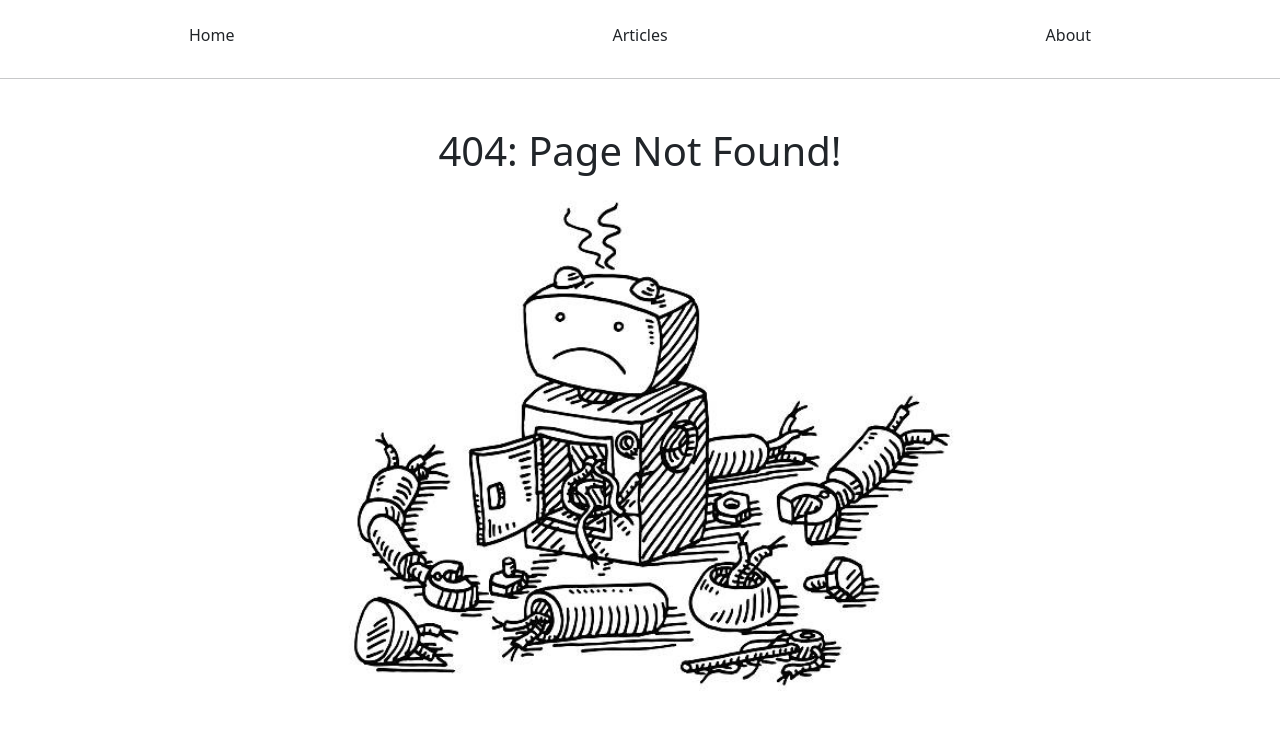
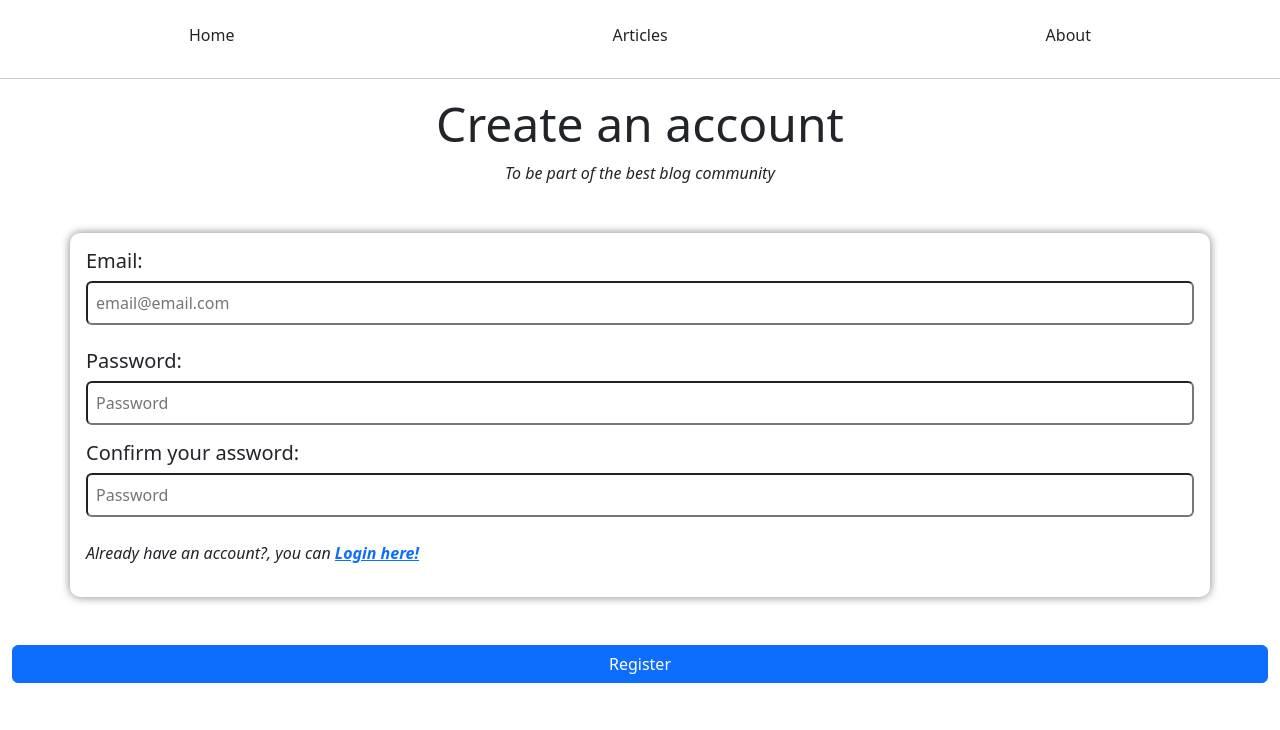
Before and after one commit to liljemery/FullStackReact, a React (Vite) app: page /register in a window 1280 px wide. Before the commit this address had no page. Shown: the top 730 px of the page. Built offline with nearby package versions, Linux system fonts and the light colour scheme.

Commit message:
feat: Firebase Auth on login page

```diff
--- a/package.json
+++ b/package.json
@@ -12,6 +12,7 @@
   "dependencies": {
     "axios": "^1.4.0",
     "bootstrap": "^3.4.1",
+    "firebase": "^10.1.0",
     "react": "^18.2.0",
     "react-dom": "^18.2.0",
     "react-router-dom": "^6.14.2"
--- a/src/App.jsx
+++ b/src/App.jsx
@@ -5,8 +5,9 @@ import ArticlePage from './Components/ArticlePage';
 import Home from './Components/Home';
 import NotFound from './Components/NotFound';
 import NavBar from './NavBar';
+import Login from './Components/Login';
+import Register from './Components/Register';
 import "./style.css";
-
 function App() {
   return (
     <>
@@ -15,6 +16,8 @@ function App() {
         <div className='container-fluid' style={{transition: 1}}>
           <Routes>
             <Route path='/' element={<Home/>}/>
+            <Route path='/login' element={<Login/>}/>
+            <Route path='/register' element={<Register/>}/>
             <Route path='/about' element={<About/>}/>
             <Route path='/articles' element={<Articles/>}/>
             <Route path='/articles/:articleId' element={<ArticlePage/>}/>
--- /dev/null
+++ b/src/Components/Login.jsx
@@ -0,0 +1,74 @@
+import React from 'react'
+import { useState } from 'react'
+import { Link, useNavigate } from 'react-router-dom';
+import {getAuth, signInWithEmailAndPassword} from 'firebase/auth'
+
+const Login = () => {
+  const [email, setEmail] = useState('')
+  const [password, setPassword] = useState('')
+  const [error, setError ] = useState('')
+  const navigate = useNavigate();
+
+  const logIn = async () => {
+    try{
+      await signInWithEmailAndPassword(getAuth(), email, password)
+      navigate('/articles')
+    }catch (e){
+      setError(e.message)
+    }
+  }
+
+  const handleSubmit = (e) =>{
+    if(email === ''|| password === ''){
+      setError('Please fullfil all the labels')
+    }
+    // else if(!email){
+    //   setError(<Link to='/register'>Register here!</Link>)
+    // }
+    else{
+      logIn();
+      setEmail('')
+      setPassword('')
+      setError('')
+    }
+  }
+  return (
+    <>
+    <div className='d-flex flex-column'>
+      <div className='text-center mb-5'>
+        <h1 className='display-5'>Log In into your Account</h1>
+        <em className='h6'>So you can vote the blogs and comment on them</em>
+      </div>
+
+      <div className='logReg pt-3 pb-3 px-3 container mx-auto'>
+        {error? <h5 className='bg-danger text-white container text-center py-1 border-100'>{error}</h5>: ''}
+        <h5 className=''>Email:</h5>
+        <input type="email"
+        className='w-100 mb-4 rounded p-2'
+         placeholder='email@email.com'
+         value={email}
+         onChange={e => setEmail(e.target.value)}
+         />
+
+        <h5 className=''>Password:</h5>
+        <input
+        type="password"
+        className='w-100 rounded p-2'
+        placeholder='Password'
+        value={password}
+        onChange={e => setPassword(e.target.value)}
+        />
+        <p className='pt-4'><em> Don't have an account?, you can <b className='font-weight-bold'><Link to='/register'>Register here!</Link></b></em></p>
+      </div>
+
+      <button
+      className='btn btn-primary mt-5'
+      onClick={handleSubmit}
+      >Login</button>
+
+    </div>
+    </>
+  )
+}
+
+export default Login
--- /dev/null
+++ b/src/Components/Register.jsx
@@ -0,0 +1,75 @@
+import React from 'react'
+import { useState } from 'react'
+import { Link } from 'react-router-dom'
+
+const Register = () => {
+  const [email, setEmail] = useState('')
+  const [password, setPassword] = useState('')
+  const [passwordConfirm, setPasswordConfirm] = useState('')
+  const [error, setError ] = useState('')
+
+  const handleSubmit = (e) =>{
+    if(email === ''|| password === ''){
+      setError('Please fullfil all the labels')
+    }
+    else if( password != passwordConfirm){
+      setError(`The passwords aren't the same`)
+    }
+    else{
+      console.log(email)
+      console.log(password)
+      setEmail('')
+      setPassword('')
+      setPasswordConfirm('')
+      setError('')
+    }
+  }
+  return (
+    <>
+    <div className='d-flex flex-column'>
+      <div className='text-center mb-5'>
+        <h1 className='display-5'>Create an account</h1>
+        <em className='h6'>To be part of the best blog community</em>
+      </div>
+
+      <div className='logReg pt-3 pb-3 px-3 container mx-auto'>
+        {error ? <h5 className='rounded bg-danger text-white container text-center py-1 border-100'>{error}</h5>: ''}
+        <h5 className=''>Email:</h5>
+        <input type="email"
+        className='w-100 mb-4 rounded p-2'
+         placeholder='email@email.com'
+         value={email}
+         onChange={e => setEmail(e.target.value)}
+         />
+
+        <h5 className=''>Password:</h5>
+        <input
+        type="password"
+        className='w-100 rounded p-2'
+        placeholder='Password'
+        value={password}
+        onChange={e => setPassword(e.target.value)}
+        />
+        <h5 className='mt-3'>Confirm your assword:</h5>
+        <input
+        type="password"
+        className='w-100 rounded p-2'
+        placeholder='Password'
+        value={passwordConfirm}
+        onChange={e => setPasswordConfirm(e.target.value)}
+        />
+        <p className='pt-4'><em> Already have an account?, you can <b className='font-weight-bold'><Link to='/login'>Login here!</Link></b></em></p>
+      </div>
+
+      <button
+      className='btn btn-primary mt-5'
+      onClick={handleSubmit}
+      >Register</button>
+
+    </div>
+    </>
+  )
+}
+
+
+export default Register
--- a/src/main.jsx
+++ b/src/main.jsx
@@ -1,6 +1,18 @@
 import React from 'react'
 import ReactDOM from 'react-dom/client'
 import App from './App.jsx'
+import { initializeApp } from "firebase/app";
+
+const firebaseConfig = {
+  apiKey: "AIzaSyCduZe5IRI-Z7ExK8CMgk_79EGs8_DqO8Y",
+  authDomain: "my-react-blog-d8cb8.firebaseapp.com",
+  projectId: "my-react-blog-d8cb8",
+  storageBucket: "my-react-blog-d8cb8.appspot.com",
+  messagingSenderId: "34387217235",
+  appId: "1:34387217235:web:14193f675000d17e536fa6"
+};
+
+const app = initializeApp(firebaseConfig);
 
 ReactDOM.createRoot(document.getElementById('root')).render(
   <React.StrictMode>
--- a/src/style.css
+++ b/src/style.css
@@ -36,3 +36,8 @@ li:hover{
     padding: 1%;
     border-radius: 10px;
 }
+.logReg{
+    background-color:white;
+    border-radius: 10px;
+    filter: drop-shadow(0 0 0.30rem gray);
+}
```
Also changed, not shown: src/Components/hooks/useUser.jsx (added), 1 other file (tests, documents, lock files or other folders).
